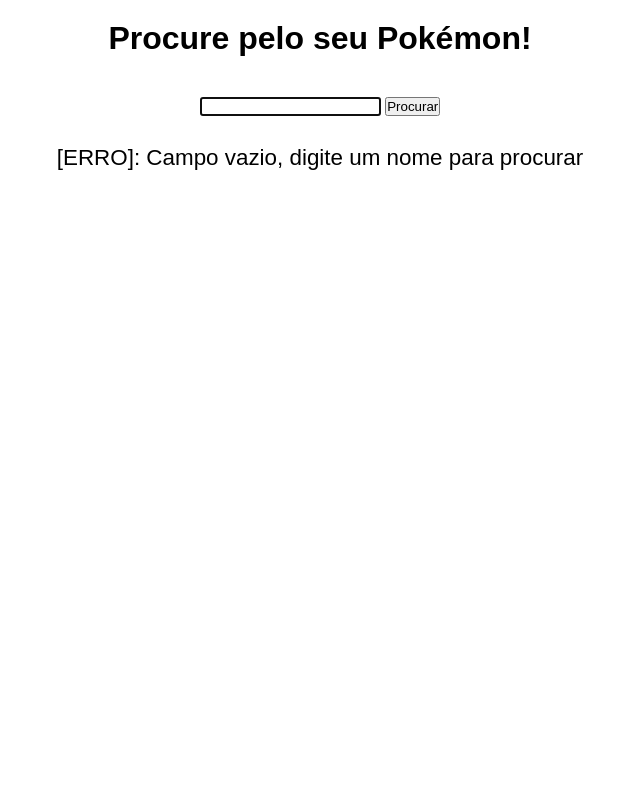
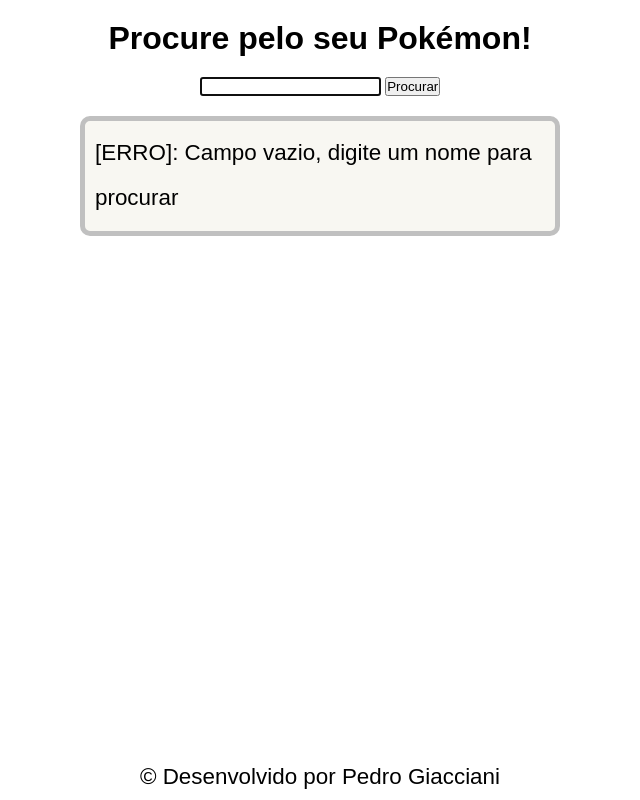
Before and after one commit to PedroGiacciani/JavaScript, a plain HTML site: page Exercícios/pokedex/index.html in a window 1280 px wide. Both pictures are taken after a click on the button "Procurar". Shown: the whole page, without its empty margins (320-960 px from the left). Drawn offline with Linux system fonts and the light colour scheme.

Commit message:
Alterações de estilo e status dos pokemons

```diff
--- a/Exercícios/pokedex/index.html
+++ b/Exercícios/pokedex/index.html
@@ -7,14 +7,23 @@
     <link rel="stylesheet" href="style.css">
 </head>
 <body>
+    <div id="separador">
+        <header>
             <h1>Procure pelo seu Pokémon!</h1>
+        </header>
+        <main>
             <div id="form">
                 <input type="text" name="nome-pokemon" id="inome-pokemon">
                 <button id="btn-enviar">Procurar</button>
             </div>
-    <div id="res">
+            <div id="card">
 
             </div>
+        </main>
+    </div>
+    <footer>
+        <p>&copy; Desenvolvido por <a href="https://github.com/pedrogiacciani" target="_blank">Pedro Giacciani</a></p>
+    </footer>
     <script src="script.js"></script>
 </body>
 </html>
--- a/Exercícios/pokedex/script.js
+++ b/Exercícios/pokedex/script.js
@@ -2,7 +2,8 @@
 
 btnEnvio.addEventListener('click', () => {
     let pokeName = document.getElementById('inome-pokemon')
-    let campoRes = document.getElementById('res')
+    let campoRes = document.getElementById('card')
+    campoRes.style.display = 'block'
 
     if(pokeName.value.length == 0){
         campoRes.innerHTML = `<p>[ERRO]: Campo vazio, digite um nome para procurar</p>`
@@ -17,13 +18,15 @@
             return response.json()
         })
         .then(pokemon => {
+            console.log(pokemon)
             campoRes.innerHTML = ``
-            campoRes.innerHTML += `<p><b>Nome do pokémon:</b> ${pokemon.name}</p>`
-            campoRes.innerHTML += `<p><b>Id do pokémon:</b> ${pokemon.id}</p>`
+            campoRes.innerHTML += `<p><b>${pokemon.name}</b></p>`
+            campoRes.innerHTML += `<div id="imagem"><img src="${pokemon.sprites.front_default}" alt="imagem do ${pokemon.name}"></div>`
+            //campoRes.innerHTML += `<p><b>Id do pokémon:</b> ${pokemon.id}</p>`
             campoRes.innerHTML += `<p><b>Peso do pokémon:</b> ${pokemon.weight}</p>`
             campoRes.innerHTML += `<p><b>Altura do pokémon:</b> ${pokemon.height}</p>`
             campoRes.innerHTML += `<p><b>Tipos do pokémon:</b> ${pokemon.types.map(pos => pos.type.name).join(" - ")}</p>`
-            campoRes.innerHTML += `<div id="imagem"><img src="${pokemon.sprites.front_default}" alt="imagem do ${pokemon.name}"></div>`
+            campoRes.innerHTML += `<p><b>Status do pokémon:</b></p><br><div id="status">${pokemon.stats.map(pos => `<p><b>${pos.stat.name}</b>: ${pos.base_stat}</p>`).join('')}</div>`
         })
         .catch(error => {
             campoRes.innerHTML = `<p>[ERRO]: ${error}</p>`
--- a/Exercícios/pokedex/style.css
+++ b/Exercícios/pokedex/style.css
@@ -8,8 +8,16 @@
 body{
     display: flex;
     flex-direction: column;
+    justify-content: space-between;
     align-items: center;
+    height: 100vh;
     font-family: Arial, Helvetica, sans-serif;
+}
+
+main{
+    display: flex;
+    flex-direction: column;
+    align-items: center;
 }
 
 h1{
@@ -17,8 +25,14 @@
     margin: 20px 0px;
 }
 
-div#form{
-    margin: 20px;
+div#card{
+    display: none;
+    width: 450px;
+    background-color: rgb(248, 247, 242);
+    margin: 20px 0px;
+    padding: 10px;
+    border-radius: 10px;
+    border: 5px solid silver;
 }
 
 p{
@@ -28,4 +42,19 @@
 
 div#imagem img{
     width: 100%;
+    align-self: center;
 }
+
+div#status{
+    display: grid;
+    grid-template-columns: auto auto;
+}
+
+footer a{
+    text-decoration: none;
+    color: black;
+}
+
+footer a:hover{
+    text-decoration: underline;
+}
```
Lines whose indentation alone changed are shown as unchanged.
